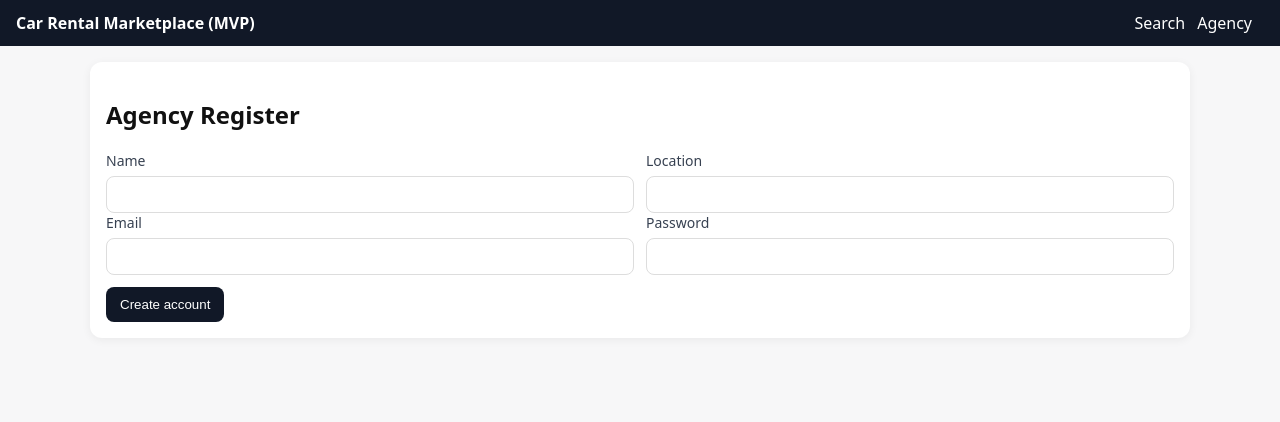
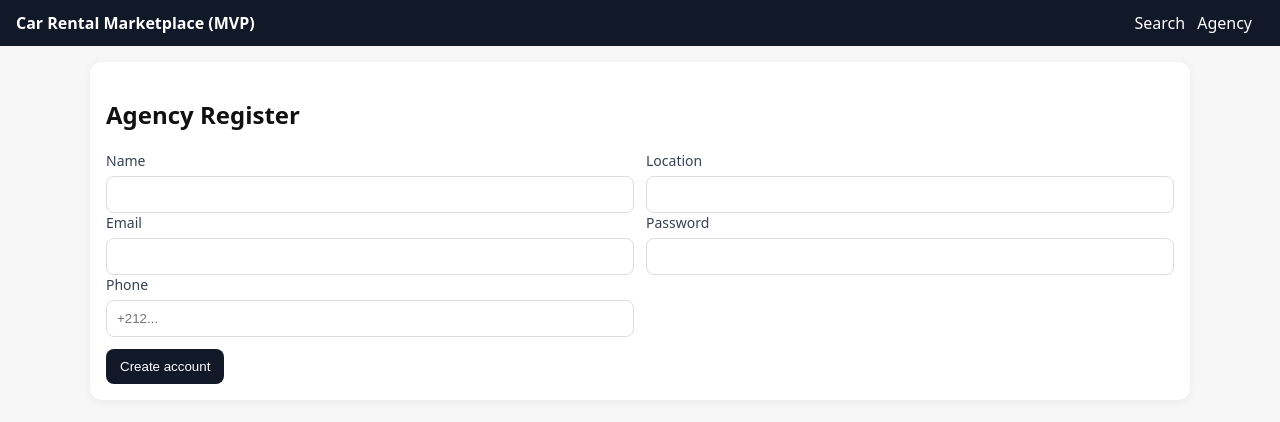
Before and after one commit to bahaeee1/crasrent2, a React (Vite) app in the folder client/: page /agency/register in a window 1280 px wide. Shown: the top 422 px of the page. Built offline with nearby package versions, Linux system fonts and the light colour scheme; no server answers.

Commit message:
Update AgencyRegister.jsx

```diff
--- a/client/src/pages/AgencyRegister.jsx
+++ b/client/src/pages/AgencyRegister.jsx
@@ -7,18 +7,20 @@ export default function AgencyRegister() {
   const [email, setEmail] = useState('')
   const [password, setPassword] = useState('')
   const [location, setLocation] = useState('')
+  const [phone, setPhone] = useState('')            // NEW
   const [err, setErr] = useState(null)
   const nav = useNavigate()
 
   const onSubmit = async () => {
     setErr(null)
     try {
-      const res = await registerAgency({ name, email, password, location })
+      const res = await registerAgency({ name, email, password, location, phone }) // NEW
       localStorage.setItem('token', res.token)
       localStorage.setItem('agency', JSON.stringify(res.agency))
       nav('/agency/dashboard')
     } catch (e) {
-      setErr(e.error || 'Register failed')
+      // Better error text (no more [object Object])
+      setErr(typeof e === 'string' ? e : e.error?.message || JSON.stringify(e))
     }
   }
 
@@ -33,9 +35,11 @@ export default function AgencyRegister() {
         <div className="col-6"><label>Email</label><input value={email} onChange={e=>setEmail(e.target.value)} /></div>
         <div className="col-6"><label>Password</label><input type="password" value={password} onChange={e=>setPassword(e.target.value)} /></div>
       </div>
-      <div style={{marginTop:12}}>
-        <button className="btn" onClick={onSubmit}>Create account</button>
+      <div className="row">
+        <div className="col-6"><label>Phone</label><input value={phone} onChange={e=>setPhone(e.target.value)} placeholder="+212..." /></div>
+        <div className="col-6"></div>
       </div>
+      <div style={{marginTop:12}}><button className="btn" onClick={onSubmit}>Create account</button></div>
       {err && <div className="error" style={{marginTop:8}}>{String(err)}</div>}
     </div>
   )
```
